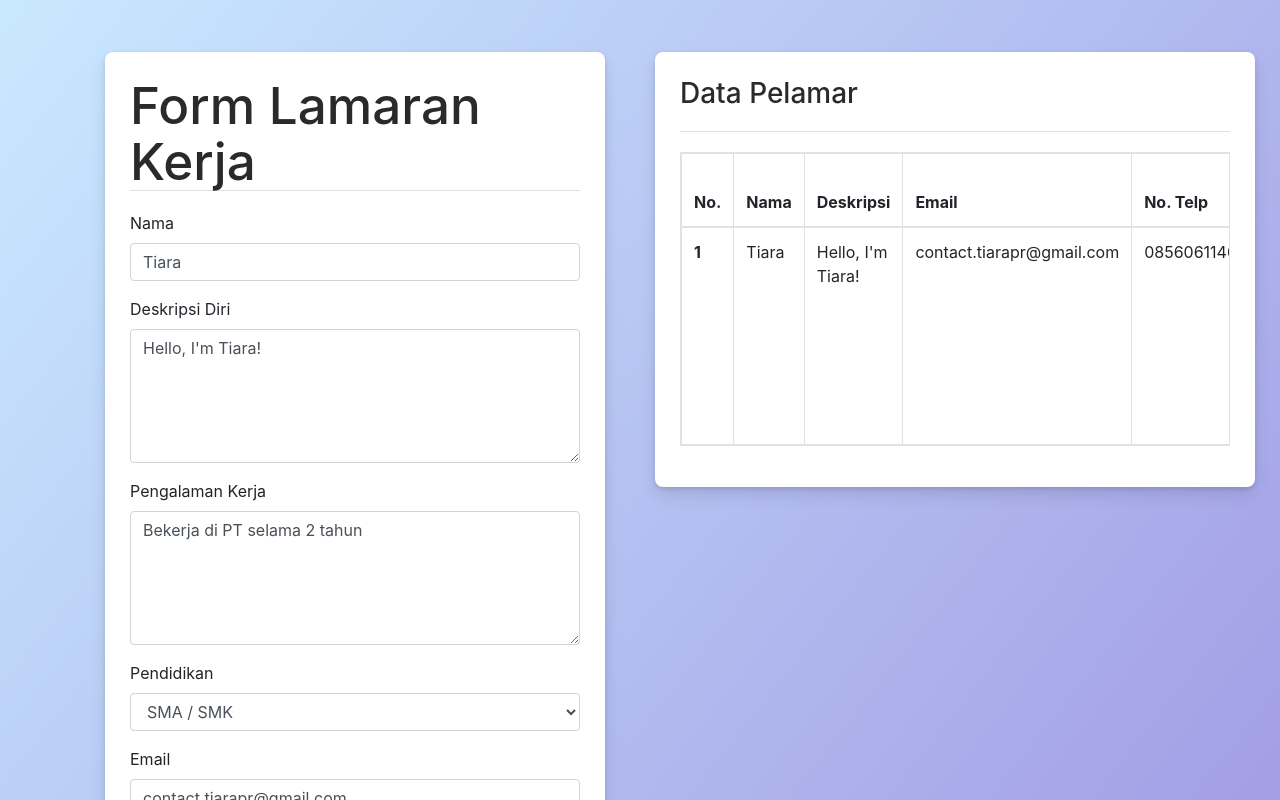
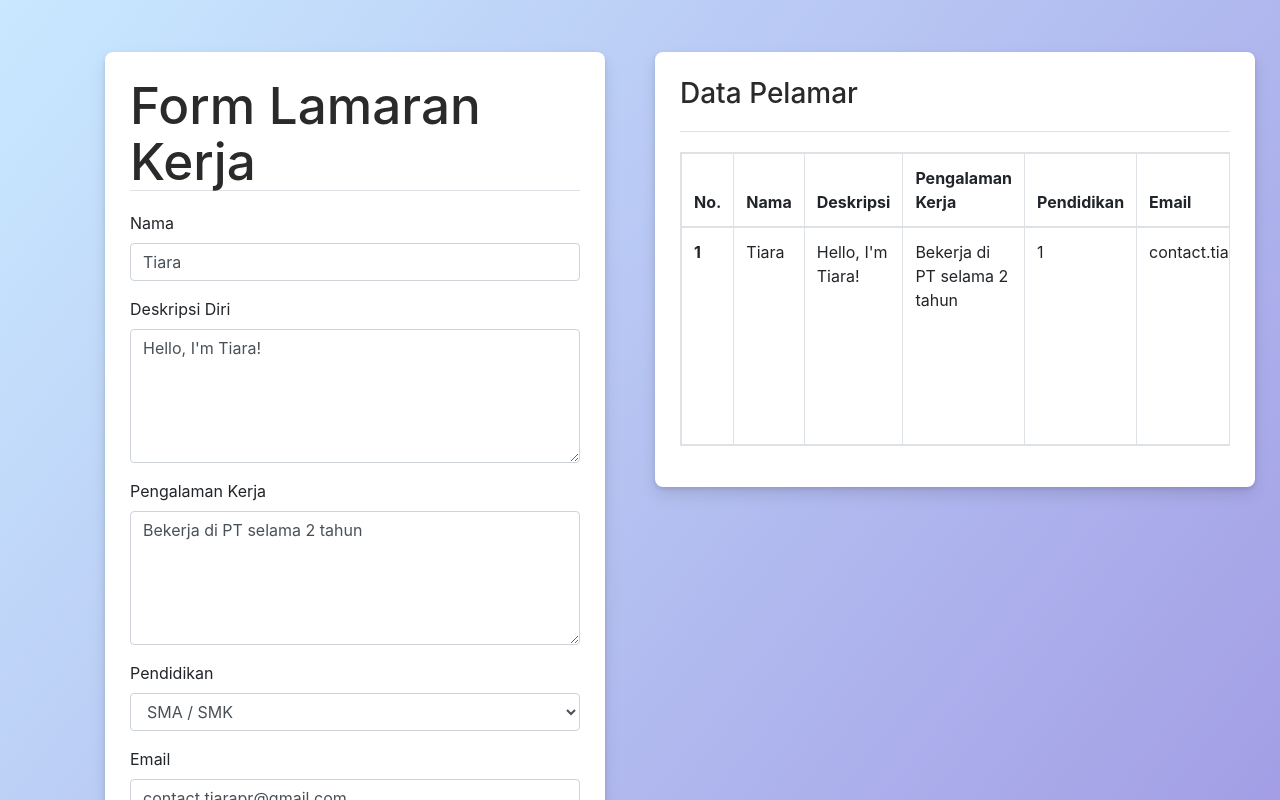
Before and after one commit to tiarapr/form-lamaran-kerja-kel4, a Vue app: page / in a window 1280 px wide. Shown: the top 800 px of the page. Built offline with nearby package versions, Linux system fonts and the light colour scheme.

Commit message:
update column table

```diff
--- a/src/components/TableData.vue
+++ b/src/components/TableData.vue
@@ -7,8 +7,12 @@
                     <th scope="col">No.</th>
                     <th scope="col">Nama</th>
                     <th scope="col">Deskripsi</th>
+                    <th scope="col">Pengalaman Kerja</th>
+                    <th scope="col">Pendidikan</th>
                     <th scope="col">Email</th>
                     <th scope="col">No. Telp</th>
+                    <th scope="col">Alamat</th>
+                    <th scope="col">Tanggal Lahir</th>
                     <th scope="col">Jenis Kelamin</th>
                     <th scope="col">Posisi</th>
                     <th scope="col">Skills</th>
@@ -20,8 +24,12 @@
                     <th scope="row">1</th>
                     <td>{{ form.name }}</td>
                     <td>{{ form.description }}</td>
+                    <td>{{ form.experience }}</td>
+                    <td>{{ form.education }}</td>
                     <td>{{ form.email }}</td>
                     <td>{{ form.telp }}</td>
+                    <td>{{ form.address }}</td>
+                    <td>{{ form.tgl_lahir }}</td>
                     <td>{{ form.jk }}</td>
                     <td>{{ form.posisiId }}</td>
                     <td>{{ form.skills }}</td>
@@ -45,9 +53,12 @@ export default {
             form: {
                 name: "Tiara",
                 description: "Hello, I'm Tiara!",
+                experience: "Bekerja di PT selama 2 tahun",
                 email: "contact.tiarapr@gmail.com",
                 telp: "085606114068",
+                address: "Jalan - jalan",
                 tgl_lahir: "",
+                education: 1,
                 jk: "Perempuan",
                 posisiId: 1,
                 skills: [
```
